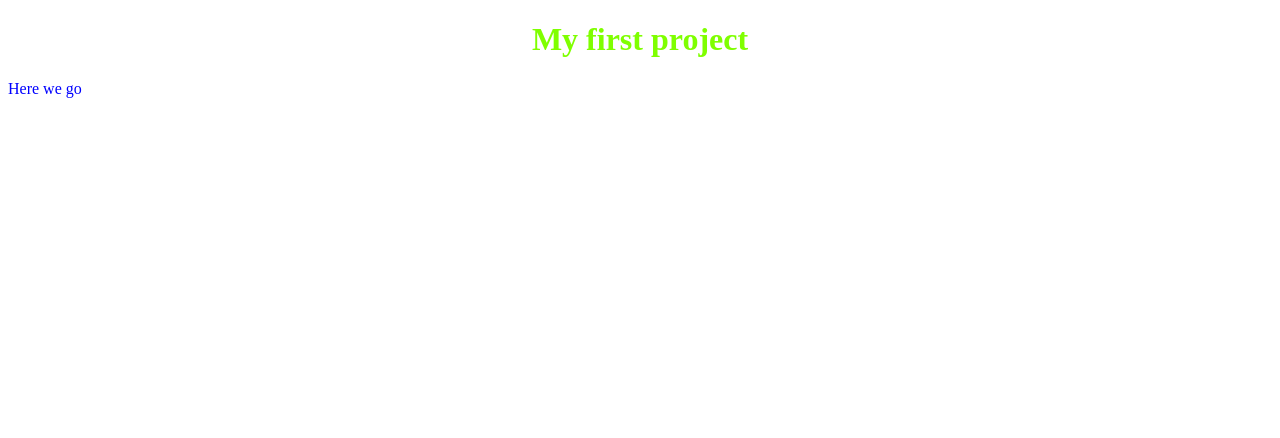
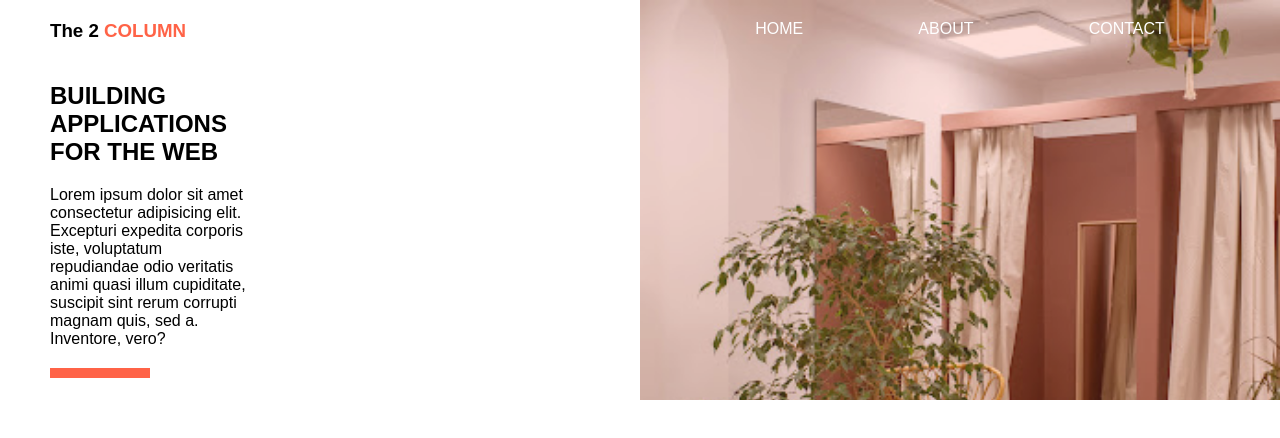
Before and after one commit to Abu3005/abu, a plain HTML site: page index.html in a window 1280 px wide. Drawn offline with Linux system fonts and the light colour scheme.

Commit message:
Continuation of the first Project

```diff
--- a/index.html
+++ b/index.html
@@ -4,11 +4,59 @@
     <meta charset="UTF-8">
     <meta http-equiv="X-UA-Compatible" content="IE=edge">
     <meta name="viewport" content="width=device-width, initial-scale=1.0">
-    <title>Document</title>
+    <title>Bootcamp</title>
     <link rel="stylesheet" href="main.css">
 </head>
 <body>
-    <h1><center>My first project</center></h1>
-    <p>Here we go</p>
+    <section class="sec1">
+        <div class="sec1div1">
+            <h3 class="sec1div1header">The 2 <span class="span1">COLUMN</span></h3>
+            <h1 class="sec1div1header2">BUILDING <br/>APPLICATIONS<br/>FOR THE WEB</h1>
+            <p class="sec1div1p">Lorem ipsum dolor sit amet<br/> consectetur adipisicing elit.<br/> Excepturi expedita
+                 corporis<br/> iste, voluptatum<br/> repudiandae odio veritatis<br/> animi quasi illum cupiditate,<br/>
+                  suscipit sint rerum corrupti<br/> magnam quis, sed a.<br/> Inventore, vero?</p>
+            <div class="sec1div1line"></div>
+        </div>
+        <div class="sec1div2">
+            <div class="overlay">
+                <div class="sec1div2linkholder" >
+                    <p>HOME</p>
+                    <p>ABOUT</p>
+                    <p>CONTACT</p>
+                </div>
+            </div>
+        </div>
+    </section>
+   <!-- <section>
+        <div class="sec2div1">
+            <h1>The 2 COLUMN</h1>
+            <p>Lorem ipsum dolor sit amet consectetur adipisicing elit.Excepturi expedita
+                corporis iste, voluptatum repudiandae odio veritatis animi
+                 quasi illum cupiditate, suscipit sint rerum c
+                 orrupti magnam quis, sed a. Inventore, vero</p>
+        </div>
+        <div class="sec2div2">
+        </div>
+    </section>
+    <section>
+        <div>
+        </div>
+        <div>
+            <p>Lorem ipsum dolor sit amet consectetur adipisicing elit.Excepturi expedita
+                corporis iste, voluptatum repudiandae odio veritatis animi quasi
+                illum cupiditate, suscipit sint rerum c
+                orrupti magnam quis, sed a. Inventore, vero</p>
+        </div>
+    </section>
+    <section>
+        <div>
+            <h3>
+            Built by <h1>Adetona Mustapha</h1> at DxFrontend Bootcamp1.0
+            </h3>
+        </div>
+        <div>
+
+        </div>
+    </section>
 </body>
 </html>
--- a/main.css
+++ b/main.css
@@ -1,6 +1,79 @@
-h1 {
-    color:chartreuse;
+* {
+    margin: 0;
+    box-sizing: border-box;
 }
-p {
-    color:blue;
+
+body {
+    font-family: sans-serif;
 }
+
+.sec1 {
+    margin: 0 auto;
+    display: flex;
+    max-width: 1500px;
+
+}
+.sec1div1 {
+    height: 400px;
+    width: 50%;
+    padding-left: 20px;
+    padding-right: 20px;
+}
+
+.sec1div1header {
+    margin: 20px 20px 40px 30px;
+}
+
+.span1 {
+    color: tomato;
+}
+
+.sec1div1header2 {
+    margin: 0px 0px 20px 30px;
+}
+
+.sec1div1p {
+    margin: 0px 20px 20px  30px;
+}
+
+.sec1div1line {
+    background-color: tomato;
+    height: 10px;
+    width: 100px;
+    margin-left: 30px;
+
+}
+.sec1div2 {
+    background-image:url(./images/image1.jpg);
+    height: 400px;
+    width: 50%;
+    background-size: cover;
+    background-repeat: no-repeat;
+
+}
+
+.sec1div2linkholder {
+    display: flex;
+    color: white;
+    justify-content: space-evenly;
+    padding-top: 20px;
+}
+.overlay {
+    background-color: rgb(255, 99, 77, 0.2);
+    height: 100%;
+    width: 100%
+}
+.sec2 {
+    display: flex;
+}
+
+.sec2div1 {
+    background-color: antiquewhite;
+    height: 100%;
+    width: 50%;
+}
+.sec2div2 {
+    background-image: url(./images/image2.jpg);
+    height: 100%;
+    width: 50%;
+}
```
Also changed, not shown: images/image1.jpg (added), images/image3.jpg (added), 1 other file.
